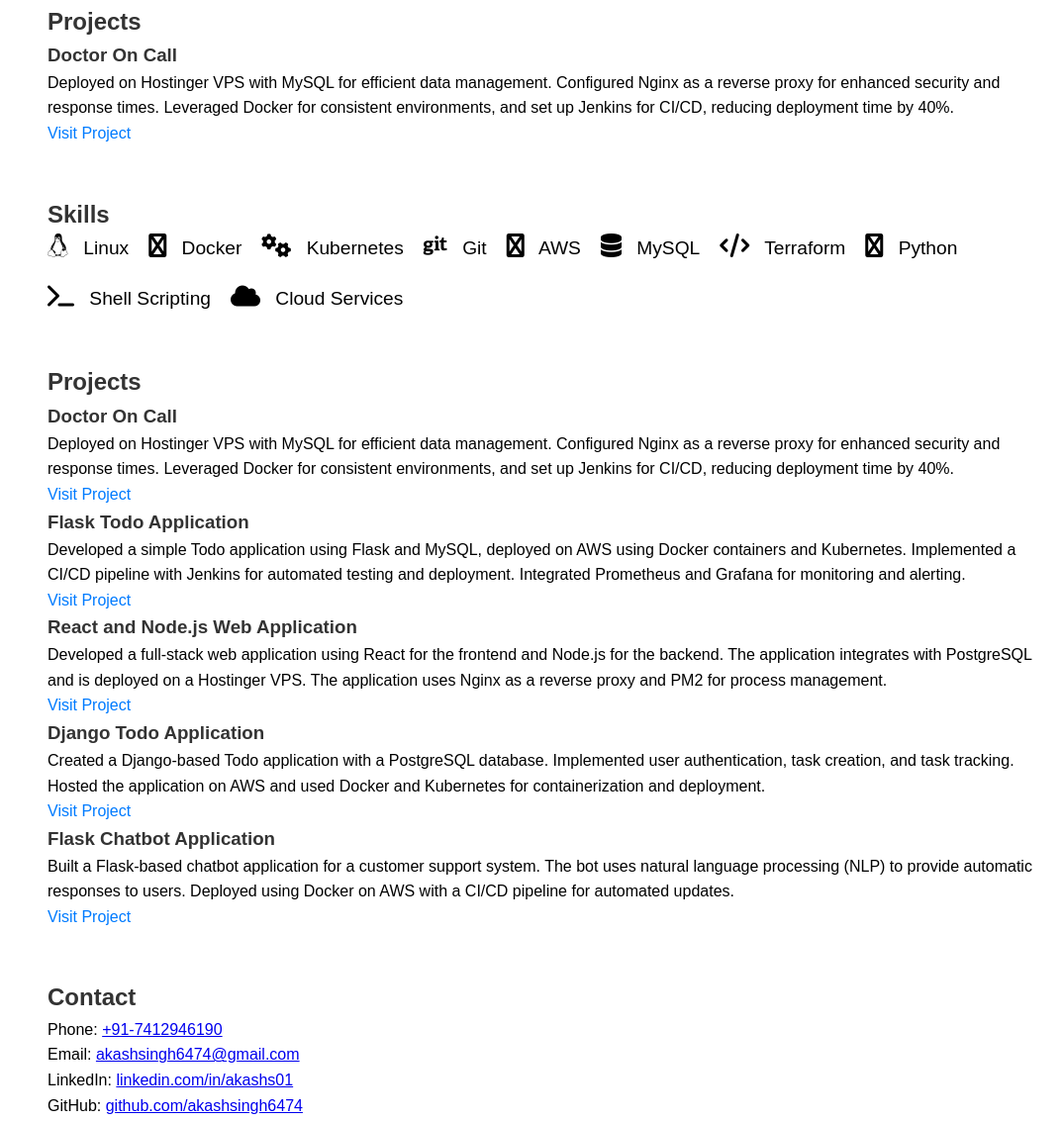
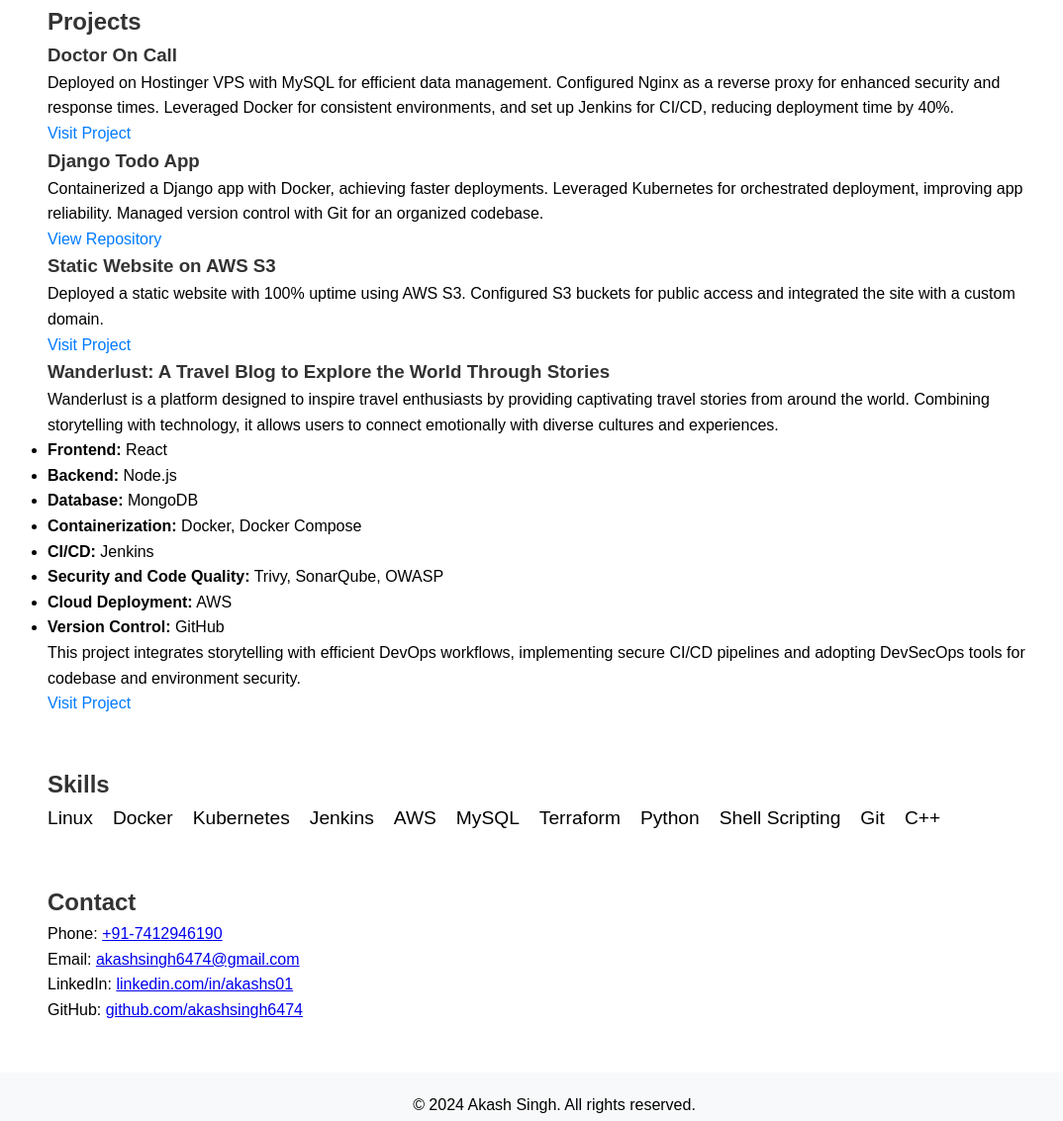
Before and after one commit to akashsingh6474/portfolio, a plain HTML site: page index.html in a window 1280 px wide. Shown: the part 315-1448 px from the top of the page at 99% size, without its empty margins (80-1154 px from the left). Drawn offline with Linux system fonts and the light colour scheme.

Commit message:
Update index.html

```diff
--- a/index.html
+++ b/index.html
@@ -1,15 +1,12 @@
 <!DOCTYPE html>
 <html lang="en">
-
 <head>
     <meta charset="UTF-8">
     <meta name="viewport" content="width=device-width, initial-scale=1.0">
     <meta http-equiv="X-UA-Compatible" content="ie=edge">
     <title>Akash Singh | DevOps Engineer</title>
-    <link rel="stylesheet" href="https://cdn.jsdelivr.net/npm/font-awesome/css/font-awesome.min.css">
     <link rel="stylesheet" href="style.css">
 </head>
-
 <body>
     <header>
         <div class="container">
@@ -40,35 +37,6 @@
     <section id="projects" class="section">
         <div class="container">
             <h2>Projects</h2>
-            <!-- Repeat this block for each project -->
-            <div class="project">
-                <h3>Doctor On Call</h3>
-                <p>Deployed on Hostinger VPS with MySQL for efficient data management. Configured Nginx as a reverse proxy for enhanced security and response times. Leveraged Docker for consistent environments, and set up Jenkins for CI/CD, reducing deployment time by 40%.</p>
-                <a href="https://clouldplaydoctor.online/" target="_blank">Visit Project</a>
-            </div>
-        </div>
-    </section>
-
-    <section id="skills" class="section">
-        <div class="container">
-            <h2>Skills</h2>
-            <ul class="skills-list">
-                <li><i class="fa fa-linux"></i> Linux</li>
-                <li><i class="fa fa-docker"></i> Docker</li>
-                <li><i class="fa fa-cogs"></i> Kubernetes</li>
-                <li><i class="fa fa-git"></i> Git</li>
-                <li><i class="fa fa-aws"></i> AWS</li>
-                <li><i class="fa fa-database"></i> MySQL</li>
-                <li><i class="fa fa-code"></i> Terraform</li>
-                <li><i class="fa fa-python"></i> Python</li>
-                <li><i class="fa fa-terminal"></i> Shell Scripting</li>
-                <li><i class="fa fa-cloud"></i> Cloud Services</li>
-            </ul>
-        </div>
-    </section>
-<section id="projects" class="section">
-    <div class="container">
-        <h2>Projects</h2>
 
             <!-- Project 1: Doctor On Call -->
             <div class="project">
@@ -77,34 +45,62 @@
                 <a href="https://clouldplaydoctor.online/" target="_blank">Visit Project</a>
             </div>
 
-        <!-- Project 2: Flask Todo Application -->
+            <!-- Project 2: Django Todo App -->
             <div class="project">
-            <h3>Flask Todo Application</h3>
-            <p>Developed a simple Todo application using Flask and MySQL, deployed on AWS using Docker containers and Kubernetes. Implemented a CI/CD pipeline with Jenkins for automated testing and deployment. Integrated Prometheus and Grafana for monitoring and alerting.</p>
-            <a href="https://your-flask-app-link.com/" target="_blank">Visit Project</a>
+                <h3>Django Todo App</h3>
+                <p>Containerized a Django app with Docker, achieving faster deployments. Leveraged Kubernetes for orchestrated deployment, improving app reliability. Managed version control with Git for an organized codebase.</p>
+                <a href="https://github.com/akashsingh6474/django-todo-cicd" target="_blank">View Repository</a>
             </div>
 
-        <!-- Project 3: React and Node.js App -->
+            <!-- Project 3: Static Website on AWS S3 -->
             <div class="project">
-            <h3>React and Node.js Web Application</h3>
-            <p>Developed a full-stack web application using React for the frontend and Node.js for the backend. The application integrates with PostgreSQL and is deployed on a Hostinger VPS. The application uses Nginx as a reverse proxy and PM2 for process management.</p>
-            <a href="https://your-react-node-app.com/" target="_blank">Visit Project</a>
+                <h3>Static Website on AWS S3</h3>
+                <p>Deployed a static website with 100% uptime using AWS S3. Configured S3 buckets for public access and integrated the site with a custom domain.</p>
+                <a href="https://cloudplaysolutions.in/" target="_blank">Visit Project</a>
             </div>
 
-        <!-- Project 4: Django Todo Application -->
+            <!-- Project 4: Wanderlust: A Travel Blog to Explore the World Through Stories -->
             <div class="project">
-            <h3>Django Todo Application</h3>
-            <p>Created a Django-based Todo application with a PostgreSQL database. Implemented user authentication, task creation, and task tracking. Hosted the application on AWS and used Docker and Kubernetes for containerization and deployment.</p>
-            <a href="https://your-django-app-link.com/" target="_blank">Visit Project</a>
+                <h3>Wanderlust: A Travel Blog to Explore the World Through Stories</h3>
+                <p>
+                    Wanderlust is a platform designed to inspire travel enthusiasts by providing captivating travel stories from around the world.
+                    Combining storytelling with technology, it allows users to connect emotionally with diverse cultures and experiences.
+                </p>
+                <ul>
+                    <li><strong>Frontend:</strong> React</li>
+                    <li><strong>Backend:</strong> Node.js</li>
+                    <li><strong>Database:</strong> MongoDB</li>
+                    <li><strong>Containerization:</strong> Docker, Docker Compose</li>
+                    <li><strong>CI/CD:</strong> Jenkins</li>
+                    <li><strong>Security and Code Quality:</strong> Trivy, SonarQube, OWASP</li>
+                    <li><strong>Cloud Deployment:</strong> AWS</li>
+                    <li><strong>Version Control:</strong> GitHub</li>
+                </ul>
+                <p>
+                    This project integrates storytelling with efficient DevOps workflows, implementing secure CI/CD pipelines and adopting DevSecOps tools for codebase and environment security.
+                </p>
+                <a href="https://your-wanderlust-project-link.com/" target="_blank">Visit Project</a>
             </div>
 
-        <!-- Project 5: Flask Chatbot Application -->
-        <div class="project">
-            <h3>Flask Chatbot Application</h3>
-            <p>Built a Flask-based chatbot application for a customer support system. The bot uses natural language processing (NLP) to provide automatic responses to users. Deployed using Docker on AWS with a CI/CD pipeline for automated updates.</p>
-            <a href="https://your-flask-chatbot-app.com/" target="_blank">Visit Project</a>
         </div>
+    </section>
 
+    <section id="skills" class="section">
+        <div class="container">
+            <h2>Skills</h2>
+            <ul class="skills-list">
+                <li>Linux</li>
+                <li>Docker</li>
+                <li>Kubernetes</li>
+                <li>Jenkins</li>
+                <li>AWS</li>
+                <li>MySQL</li>
+                <li>Terraform</li>
+                <li>Python</li>
+                <li>Shell Scripting</li>
+                <li>Git</li>
+                <li>C++</li>
+            </ul>
         </div>
     </section>
 
@@ -123,18 +119,5 @@
             <p>&copy; 2024 Akash Singh. All rights reserved.</p>
         </div>
     </footer>
-
-    <script>
-        // Smooth scroll on anchor links
-        document.querySelectorAll('a[href^="#"]').forEach(anchor => {
-            anchor.addEventListener('click', function (e) {
-                e.preventDefault();
-                document.querySelector(this.getAttribute('href')).scrollIntoView({
-                    behavior: 'smooth'
-                });
-            });
-        });
-    </script>
 </body>
-
 </html>
```
Lines whose indentation alone changed are shown as unchanged.
